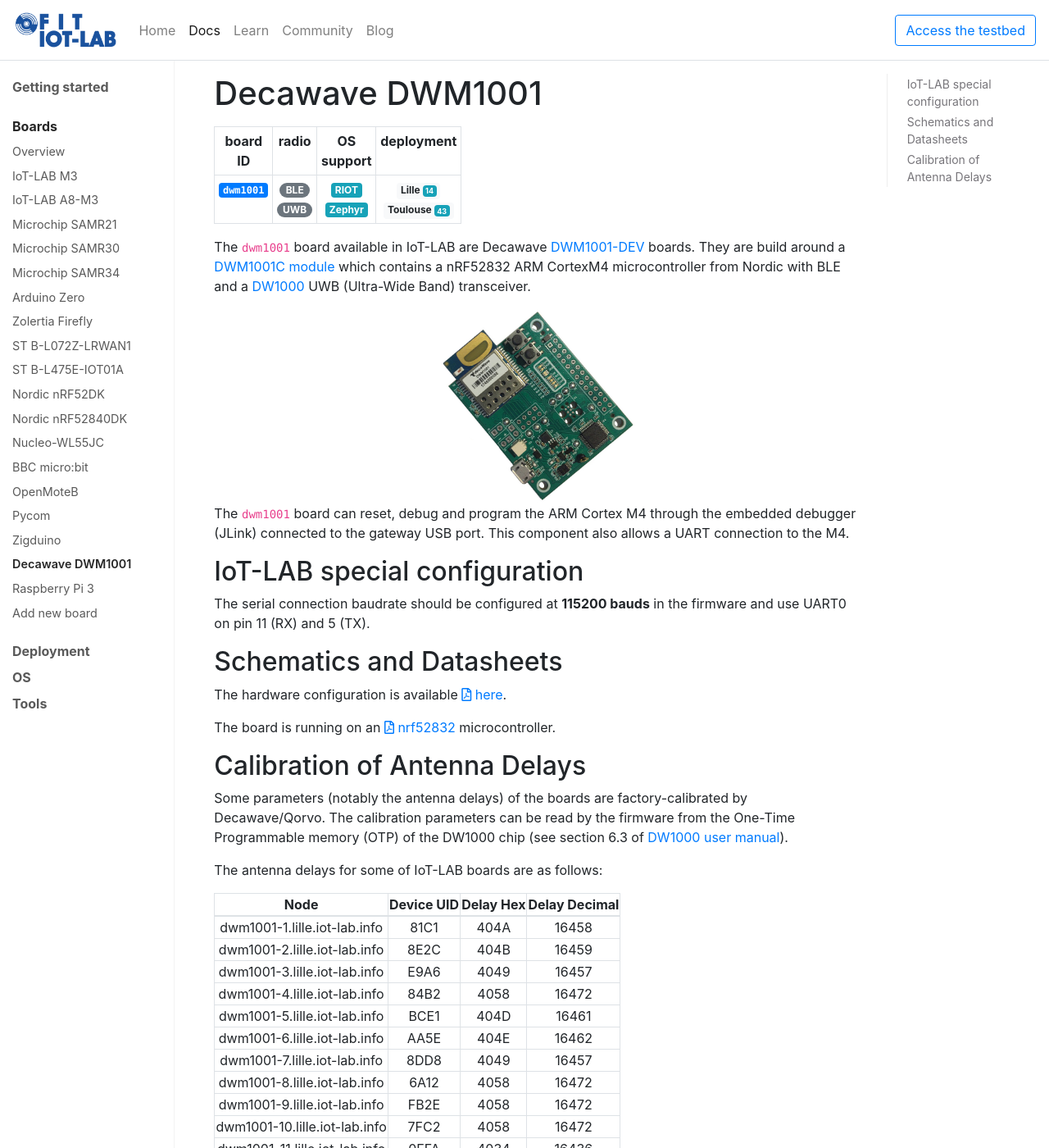
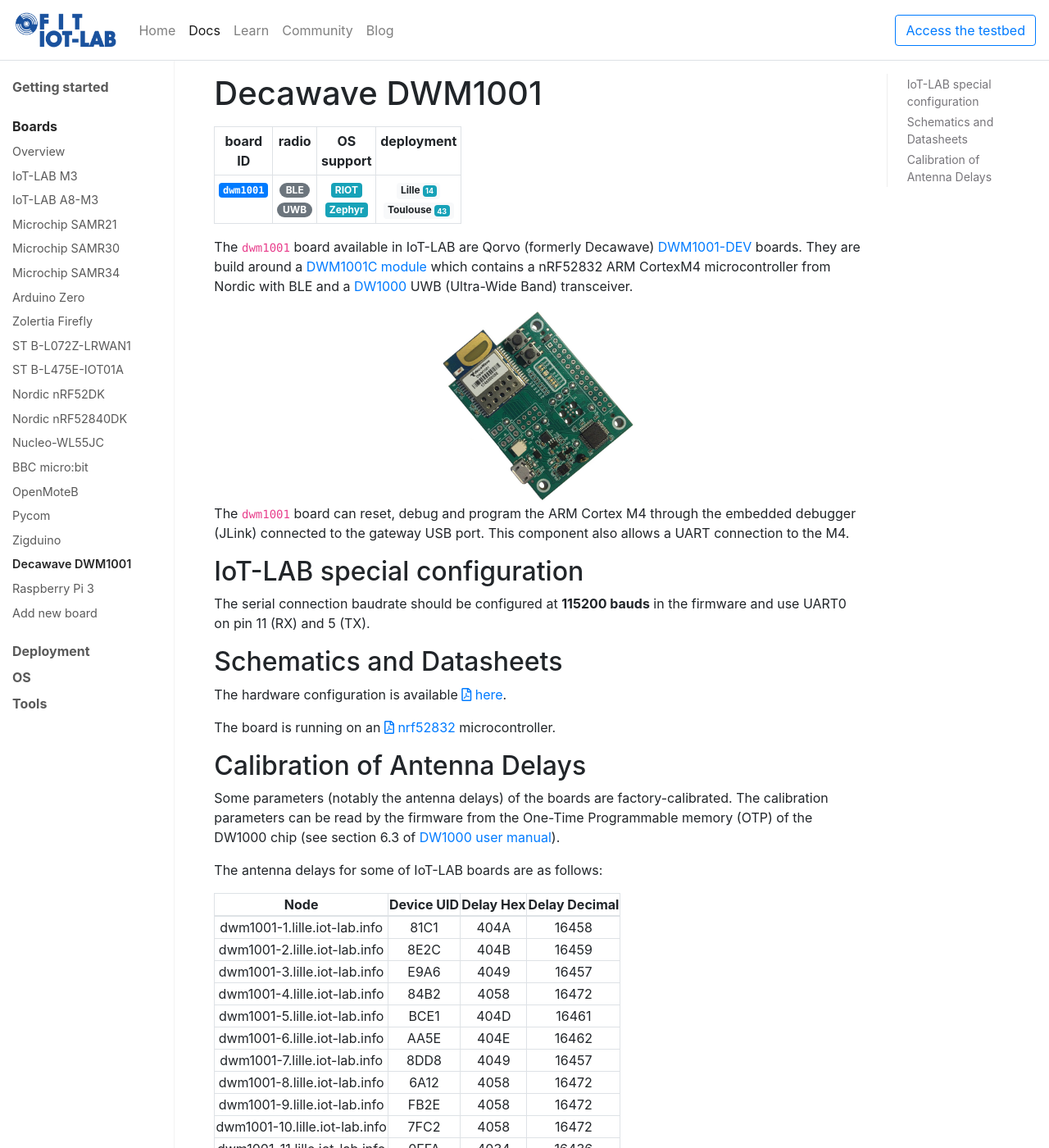
Before and after one commit to iot-lab/iot-lab.github.io, a Jekyll site: the page built from docs/boards/decawave-dwm1001.md, in a window 1280 px wide and 1400 px high. Shown: the whole window at 82% size. Built offline with Jekyll 4.4.1, drawn with Linux system fonts in a browser that asks for light colours; nearby versions of some CDN libraries; comment, search, counter and statistics services are not loaded.

Commit message:
Updates references to Decawave, adds more details on Toulouse deployment.

```diff
--- a/docs/boards/decawave-dwm1001.md
+++ b/docs/boards/decawave-dwm1001.md
@@ -5,7 +5,7 @@
 ---
 
 
-The `dwm1001` board available in IoT-LAB are Decawave [DWM1001-DEV](https://www.decawave.com/product/dwm1001-development-board/) boards. They are build around a [DWM1001C module](https://www.qorvo.com/products/p/DWM1001C) which contains a nRF52832 ARM CortexM4 microcontroller from Nordic with BLE and a [DW1000](https://www.qorvo.com/products/p/DW1000) UWB (Ultra-Wide Band) transceiver.
+The `dwm1001` board available in IoT-LAB are Qorvo (formerly Decawave) [DWM1001-DEV](https://www.qorvo.com/products/p/DWM1001-DEV) boards. They are build around a [DWM1001C module](https://www.qorvo.com/products/p/DWM1001C) which contains a nRF52832 ARM CortexM4 microcontroller from Nordic with BLE and a [DW1000](https://www.qorvo.com/products/p/DW1000) UWB (Ultra-Wide Band) transceiver.
 
 <div style="text-align:center">
 <img src="{{ '/assets/images/docs/boards/dwm1001/' | relative_url}}dwm1001.jpeg" style="width:30%;"/>
@@ -30,7 +30,7 @@
 
 ## Calibration of Antenna Delays
 
-Some parameters (notably the antenna delays) of the boards are factory-calibrated by Decawave/Qorvo. The calibration parameters can be read by the firmware from the One-Time Programmable memory (OTP) of the DW1000 chip (see section 6.3 of [DW1000 user manual](https://www.qorvo.com/products/d/da007967)).
+Some parameters (notably the antenna delays) of the boards are factory-calibrated. The calibration parameters can be read by the firmware from the One-Time Programmable memory (OTP) of the DW1000 chip (see section 6.3 of [DW1000 user manual](https://www.qorvo.com/products/d/da007967)).
 
 The antenna delays for some of IoT-LAB boards are as follows:
 
```
Also changed, not shown: docs/deployment/toulouse.md (+2 -1 lines).
